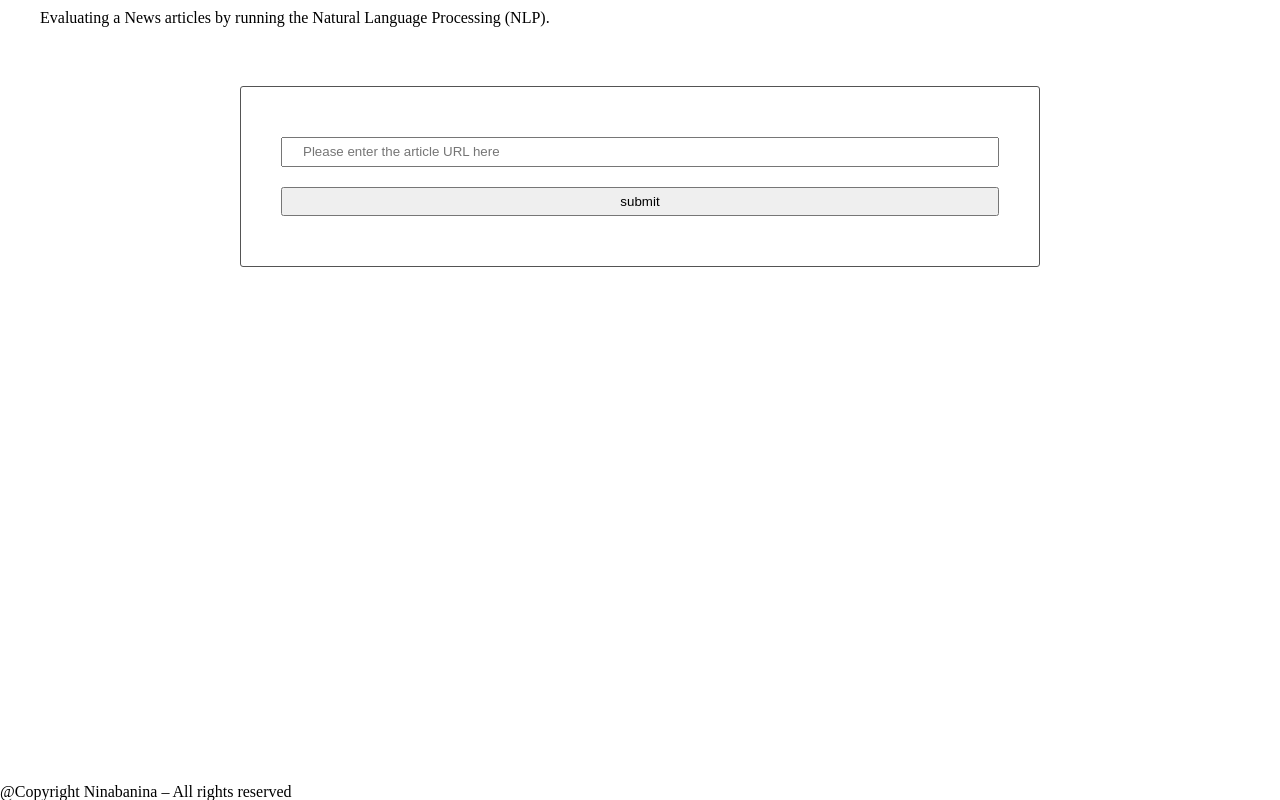
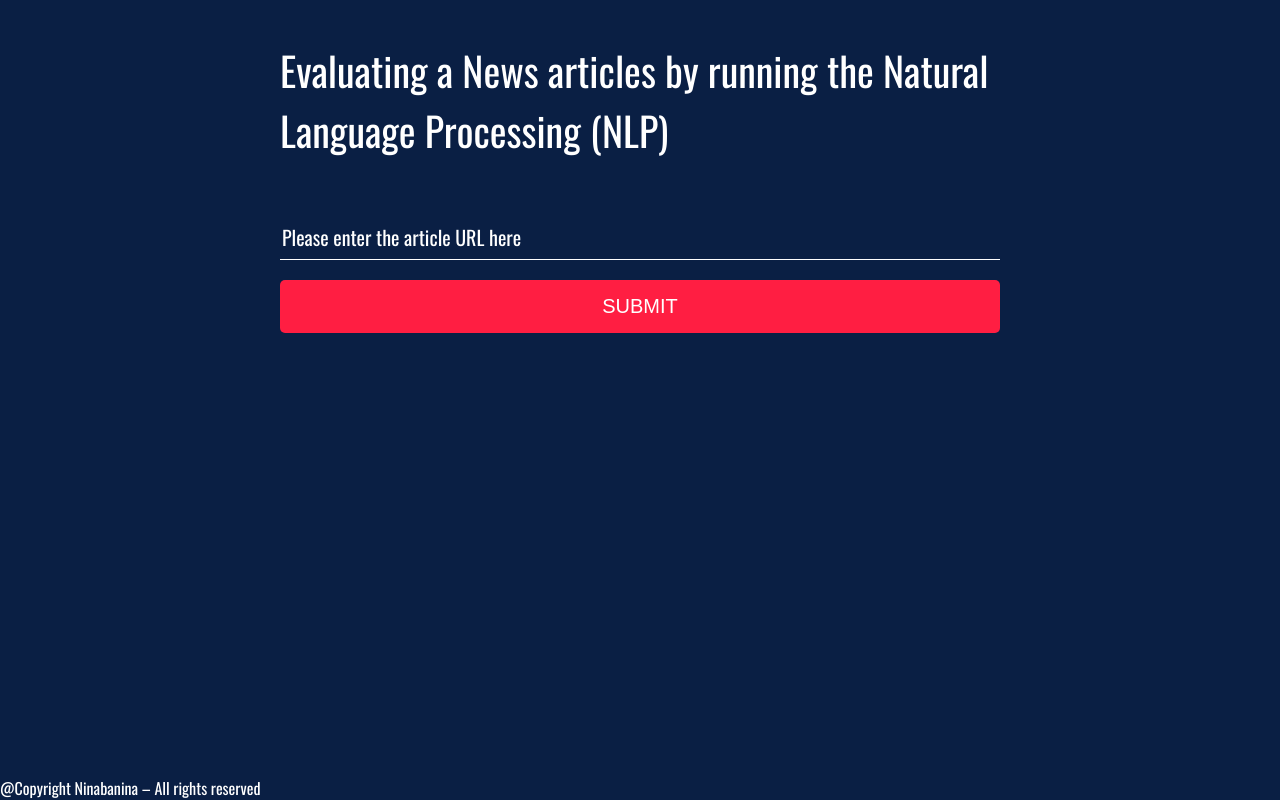
Before and after one commit to Ninabanina/news-articles-with-NLP, a website built with webpack: page src/client/views/index.html in a window 1280 px wide. Built offline with nearby package versions, Linux system fonts and the light colour scheme; a web font is replaced by a local one.

Commit message:
style: add layouts and page design

```diff
--- a/src/client/styles/base.scss
+++ b/src/client/styles/base.scss
@@ -2,6 +2,9 @@ body {
     display: flex;
     flex-direction: column;
     min-height: 100vh;
+    background: #0a1f44;
+    color: #fff;
+    font-family: "Oswald", sans-serif;
 }
 
 main {
@@ -10,5 +13,24 @@ main {
 
 section {
     max-width: 800px;
-    margin: 50px auto;
+    margin: 10px auto;
 }
+
+.btn {
+    width: 100%;
+    height: auto;
+    background: #ff1e42;
+    color: #fff;
+    font-size: 20px;
+    border: none;
+    border-radius: 5px;
+    padding: 15px 20px;
+    text-transform: uppercase;
+    cursor: pointer;
+    transition: background 0.3s ease-in-out;
+
+    &:hover,
+    &:focus {
+        background: #c3112d;
+    }
+}
--- a/src/client/styles/form.scss
+++ b/src/client/styles/form.scss
@@ -1,12 +1,46 @@
 form {
-    border: 1px solid #545454;
-    border-radius: 3px;
-    padding: 40px;
+    padding: 0 40px;
 }
 
 input {
-    padding: 5px 20px;
+    display: block;
+    height: 40px;
     width: 100%;
-    line-height: 16px;
-    margin: 10px 0;
+    background: #0a1f44;
+    color: #fff;
+    font-size: 20px;
+    border: none;
+    border-bottom: 1px solid #fff;
+    margin-bottom: 1em;
+    margin-top: 1em;
+
+    @media(max-width: 450px) {
+        font-size: 18px;
+    }
+
+    &:focus {
+        outline: none;
+    }
 }
+
+/* Style for Placeholder Text*/
+::placeholder {
+    /* Firefox, Chrome, Opera */
+    color: #fff;
+    font-family: "Oswald", sans-serif;
+    font-size: 20px;
+}
+
+:-ms-input-placeholder {
+    /* Internet Explorer 10-11 */
+    color: #fff;
+    font-family: "Oswald", sans-serif;
+    font-size: 20px;
+}
+
+::-ms-input-placeholder {
+    /* Microsoft Edge */
+    color: #fff;
+    font-family: "Oswald", sans-serif;
+    font-size: 20px;
+}
--- a/src/client/styles/header.scss
+++ b/src/client/styles/header.scss
@@ -1,5 +1,16 @@
 header {
     display: flex;
-    justify-content: space-between;
-    padding: 10px 40px;
+    justify-content: center;
+    padding: 40px;
+    max-width: 800px;
+    align-self: center;
+
+    h1 {
+        font-size: 40px;
+        line-height: 1.5;
+
+        @media(max-width: 450px) {
+            font-size: 28px;
+        }
+    }
 }
--- a/src/client/styles/resets.scss
+++ b/src/client/styles/resets.scss
@@ -33,7 +33,7 @@ footer, header, hgroup, menu, nav, section {
 	display: block;
 }
 body {
-	line-height: 1;
+	line-height: 1.5;
 }
 ol, ul {
 	list-style: none;
--- a/src/client/styles/result.scss
+++ b/src/client/styles/result.scss
@@ -1,15 +1,26 @@
 .results {
     &-section {
         display: block;
+        font-size: 24px;
+        padding: 40px;
 
         &.hidden {
             display: none;
+        }
+
+        h2 {
+            font-size: 36px;
+
+            @media(max-width: 450px) {
+                font-size: 22px;
+            }
         }
     }
 }
 
 .error-message {
     display: block;
+    color: #f0d43a;
 
     &.hidden {
         display: none;
--- a/src/client/views/index.html
+++ b/src/client/views/index.html
@@ -4,29 +4,30 @@
 <head>
     <meta charset="utf-8">
     <title>News Articles with NLP</title>
+    <link href="https://fonts.googleapis.com/css?family=Oswald:400,600,700|Ranga:400,700&display=swap" rel="stylesheet">
 </head>
 
 <body>
 
     <header>
-        <h1>Evaluating a News articles by running the Natural Language Processing (NLP).</h1>
+        <h1>Evaluating a News articles by running the Natural Language Processing (NLP)</h1>
     </header>
     <main>
         <section class="input-section">
             <form class="" onsubmit="return Client.handleSubmit(event)">
                 <input class="user-input" id="urlInput" type="text" name="input" value=""
                     placeholder="Please enter the article URL here">
+                <div class="error-message hidden" id="errorMessage"></div>
                 <input class="btn" type="submit" id="submit" value="submit"
                     onclick="return Client.handleSubmit(event)" onsubmit="return Client.handleSubmit(event)">
             </form>
-            <div class="error-message hidden" id="errorMessage"></div>
         </section>
         <section class="results-section hidden" id="results">
-            <h3>Evaluating Results:</h3>
-            <div class="results-agreement">Agreement: <span id="agreement"></span></div>
-            <div class="results-confidence">Confidence: <span id="confidence"></span></div>
-            <div class="results-subjectivity">Subjectivity: <span id="subjectivity"></span></div>
-            <div class="results-polarity">Polarity: <span id="polarity"></span></div>
+            <h2>Evaluating Results:</h2>
+            <div class="results">Agreement: <span id="agreement"></span></div>
+            <div class="results">Confidence: <span id="confidence"></span></div>
+            <div class="results">Subjectivity: <span id="subjectivity"></span></div>
+            <div class="results">Polarity: <span id="polarity"></span></div>
         </section>
     </main>
     <footer>
```
